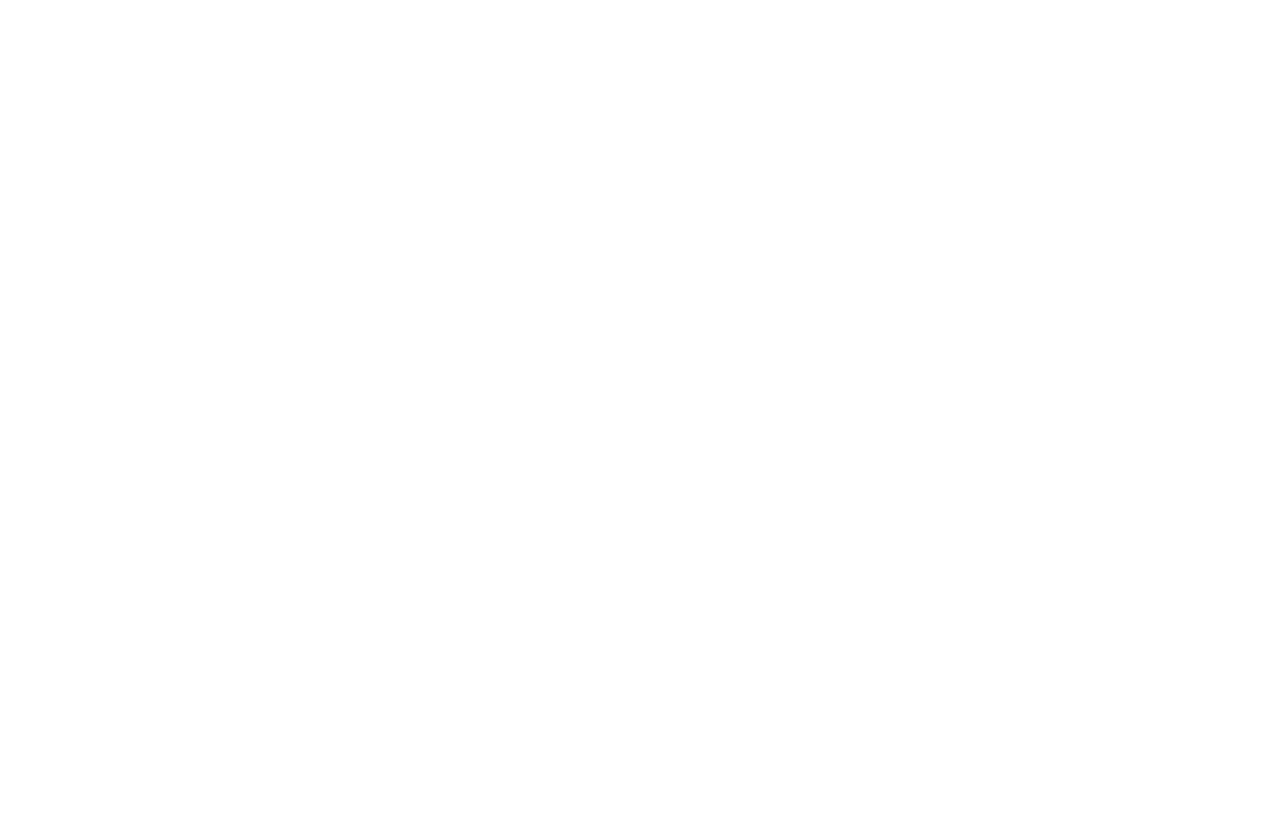
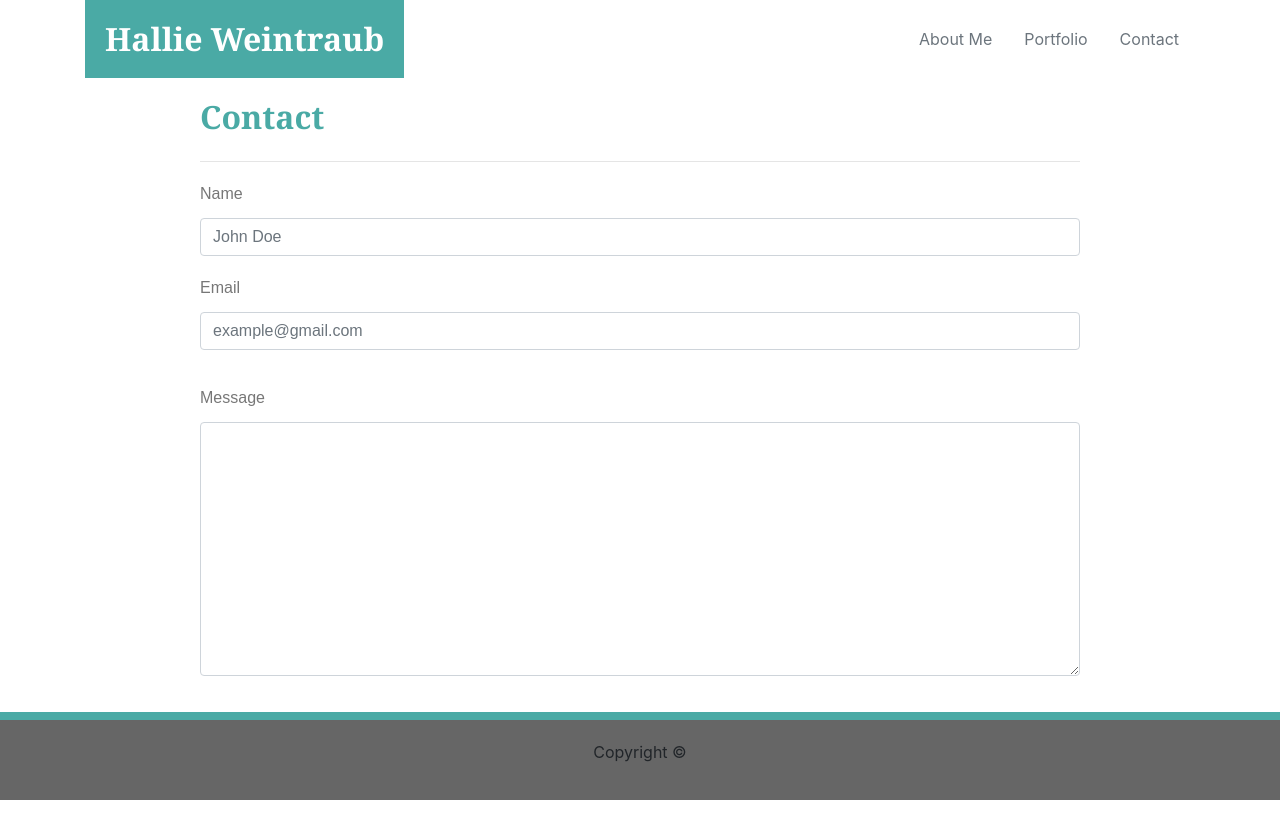
Before and after one commit to hallieraew/Bootstrap-Portfolio, a plain HTML site: page contact.html in a window 1280 px wide. Drawn offline with nearby package versions, Linux system fonts and the light colour scheme.

Commit message:
about me done

```diff
--- a/contact.html
+++ b/contact.html
@@ -4,5 +4,60 @@
 <head>
     <meta charset="utf-8">
     <link rel="stylesheet" href="https://stackpath.bootstrapcdn.com/bootstrap/4.4.1/css/bootstrap.min.css" integrity="sha384-Vkoo8x4CGsO3+Hhxv8T/Q5PaXtkKtu6ug5TOeNV6gBiFeWPGFN9MuhOf23Q9Ifjh" crossorigin="anonymous">
-    <title>Contact Me</title>
+    <link rel="stylesheet" href="style.css">
+    <title>Contact</title>
 </head>
+
+<body>
+
+    <nav class="navbar sticky-top p-0 x-5" style="background-color: #ffffff;">
+        <div class="container">
+        <h2 class="hname m-0">Hallie Weintraub</h2>
+
+            <ul class="nav justify-content-right">
+                    <li class="nav-item">
+                      <a class="nav-link text-secondary" href="index.html">About Me</a>
+                    </li>
+                    <li class="nav-item">
+                      <a class="nav-link text-secondary" href="portfolio.html">Portfolio</a>
+                    </li>
+                    <li class="nav-item">
+                      <a class="nav-link text-secondary" href="contact.html">Contact</a>
+                    </li>
+            </ul>
+        </div>
+    </nav>
+
+    <div class="container main">
+        <div class="row">
+            <div class=col-md-12>
+                <h2 class="about">Contact</h2>
+            </div>
+        </div>
+    <hr>
+        <form class="formtext">
+            <div class="form-group">
+            <label for="formGroupExampleInput">Name</label>
+            <input type="text" class="form-control" id="formGroupExampleInput" placeholder="John Doe">
+            </div>
+            <div class="form-group">
+            <label for="formGroupExampleInput2">Email</label>
+            <input type="text" class="form-control" id="formGroupExampleInput2" placeholder="example@gmail.com">
+            <br>
+            <label for="exampleFormControlTextarea1">Message</label>
+            <textarea class="form-control" id="exampleFormControlTextarea1" rows="10"></textarea>
+            </div>
+            <br>
+            <button class ="submit" type="button">Submit</button>
+        </div>
+        </form>
+    </div>
+</div>
+
+<nav class="botnav navbar fixed-bottom">
+        <div class="mx-auto">
+            <p>Copyright ©</p>
+        </div>
+    </nav>
+
+</body>
--- a/style.css
+++ b/style.css
@@ -14,7 +14,6 @@ body {
     background-color: #ffffff;
     font-family: Arial, Helvetica, sans-serif;
     max-width: 960px;
-    margin: 150px auto;
     padding: 20px 40px 40px 40px;
 }
 
@@ -24,10 +23,40 @@ body {
     font-weight: 650;
 }
 
-p {
+.ptxt {
     color: #777777;
     font-family: Arial, Helvetica, sans-serif;
     line-height: 2;
     padding: 10pt;
 
 }
+
+.text {
+    background-color: #4aaaa5;
+    color: white;
+    padding: 20px 0px;
+    text-align: center;
+    font-size: 12pt;
+    font-family: Georgia, 'Times New Roman', Times, serif;
+    z-index: 3;
+}
+
+.formtext {
+    color: #777777;
+    font-family: Arial, Helvetica, sans-serif;
+    line-height: 2;
+}
+
+.submit {
+    background-color: #4aaaa5;
+    color:white;
+    font-family: Arial, Helvetica, sans-serif;
+    padding: 10px 20px 10px 20px;
+    font-size: 12pt;
+}
+
+.botnav {
+    border-top: 8px solid #4AAAA5;
+    background-color: #666666;
+    padding: 20px;
+}
```
Also changed, not shown: index.html (+17 -9 lines), portfolio.html (+55 -1 lines).
